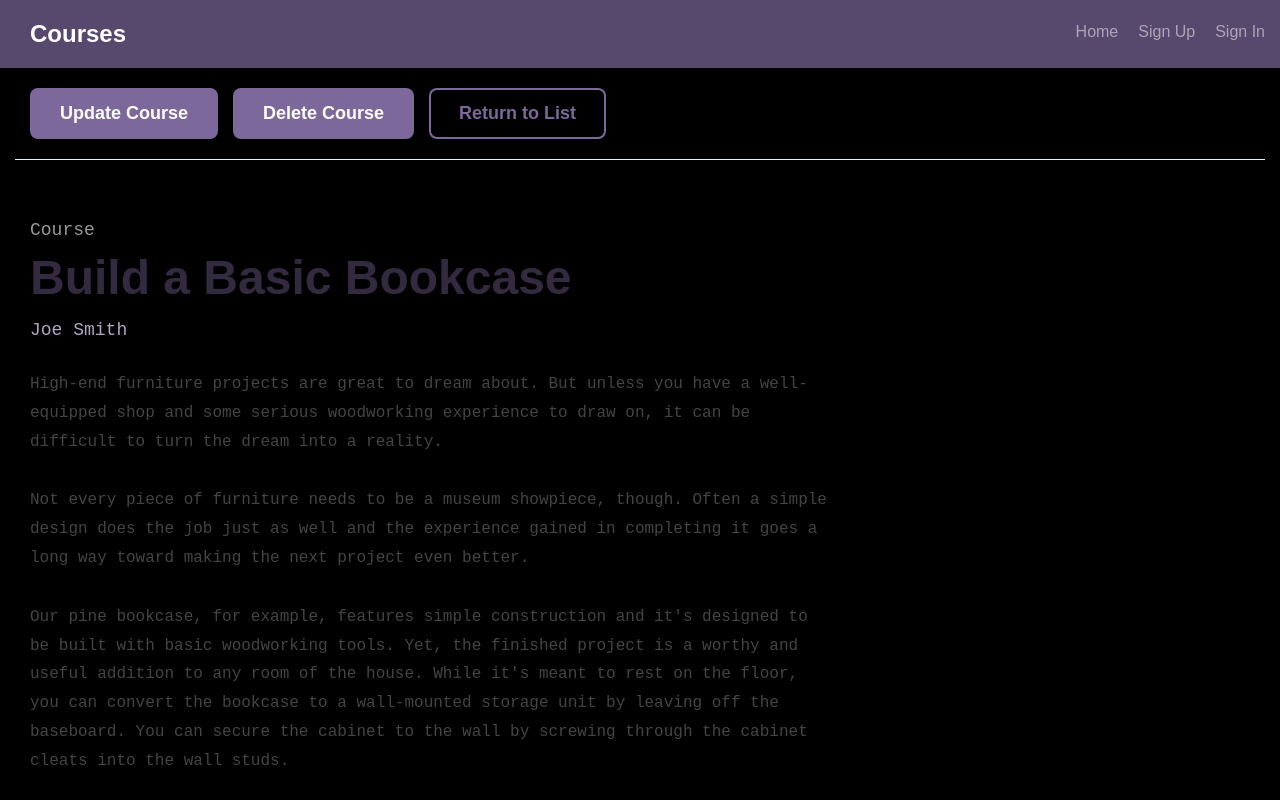
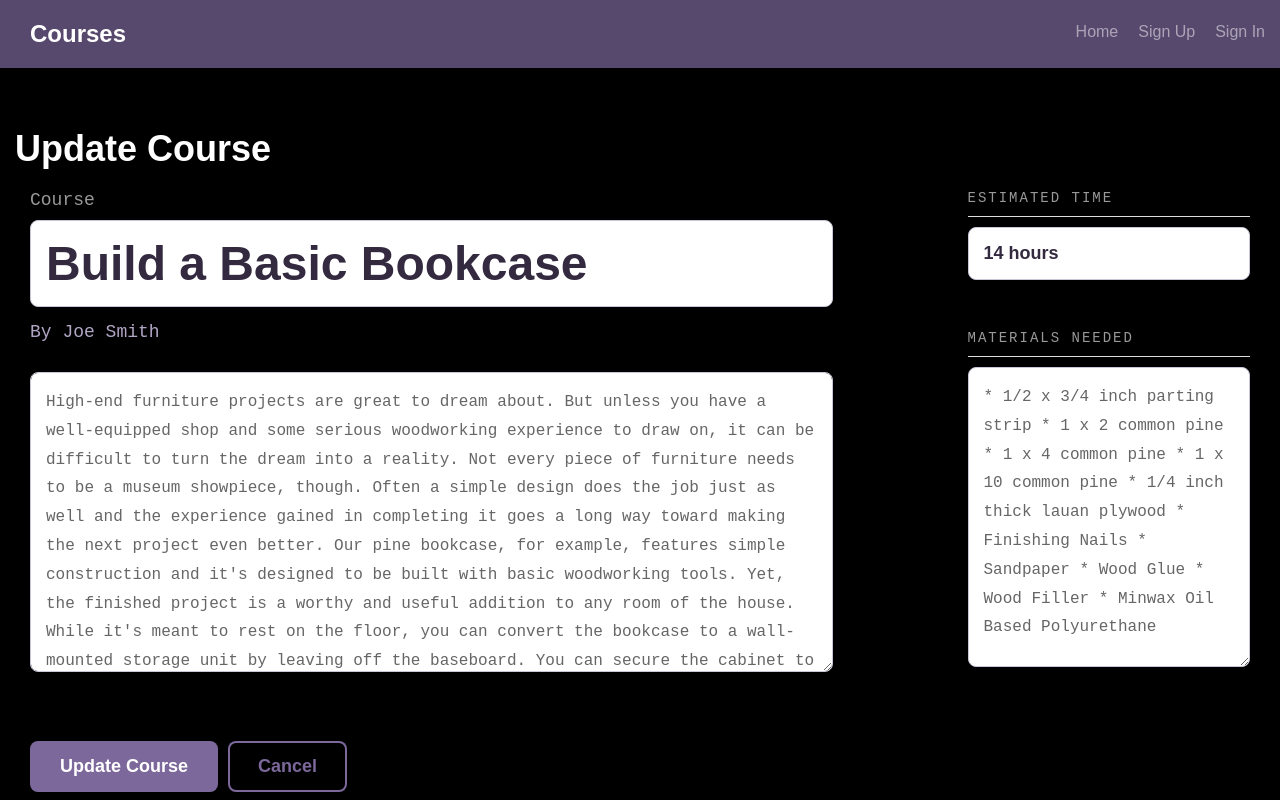
Before and after one commit to qbicar/Full-Stack-App-with-React-and-REST-API, a React (Create React App) app in the folder client/: page /1/update in a window 1280 px wide. Shown: the top 800 px of the page. Built offline with nearby package versions, Linux system fonts and the light colour scheme; the HTML template or start-up script is replaced by a standard one.

Commit message:
finsish components

```diff
--- a/client/src/App.js
+++ b/client/src/App.js
@@ -1,30 +1,35 @@
 import React, { Component } from 'react';
 import { BrowserRouter, Route, Switch } from 'react-router-dom';
-import UserSignUp from './components/UserSignUp'
-import CourseDetails from './components/CourseDetails'
+import UserSignUp from './components/UserSignUp';
+import UpdateCourse from './components/UpdateCourse';
+import CourseDetails from './components/CourseDetails';
+import Header from './components/Header';
+import Courses from './components/Courses';
+// import UserSignOut from './components/UserSignOut';
+import UserSignIn from './components/UserSignIn';
+import CreateCourse from './components/CreateCourse';
+
 import './styles/global.css';
 // import logo from './logo.svg';
 import './App.css';
-import Header from './components/Header';
-import Courses from './components/Courses';
 
 
 export default class App extends Component {
 
 
-render(){
+  render() {
     return (
 
       <div className="container">
-  <Header/>
+        <Header />
 
         <BrowserRouter>
           <Switch>
             <Route exact path="/" component={Courses} />
-      {/* <Route path="/create" component={CreateCourse} /> */}
-      {/* <Route path="/:id/update" component={UpdateCourse} /> */}
+            <Route path="/create" component={CreateCourse} />
+            <Route path="/:id/update" component={UpdateCourse} />
             <Route path="/:id" component={CourseDetails} />
-      {/* <Route path="/signin" component={UserSignIn} /> */}
+            <Route path="/signin" component={UserSignIn} />
             <Route path="/signup" component={UserSignUp} />
             {/* <Route path="/signout" component={UserSignOut} /> */}
           </Switch>
--- a/client/src/components/CourseDetails.js
+++ b/client/src/components/CourseDetails.js
@@ -5,7 +5,7 @@
   <div className="bounds">
     <div className="actions--bar">
       <div className="bounds">
-        <div className="grid-100"><span><a className="button" href="update-course.html">Update Course</a><a className="button" href="#">Delete Course</a></span><a
+        <div className="grid-100"><span><a className="button" href="/:id/update">Update Course</a><a className="button" href="#">Delete Course</a></span><a
           className="button button-secondary" href="/">Return to List</a></div>
       </div>
     </div>
@@ -26,32 +26,32 @@
         </div>
       </div>
     </div>
+    <div className="grid-25 grid-right">
+      <div className="course--stats">
+        <ul className="course--stats--list">
+          <li className="course--stats--list--item">
+          <h4>Estimated Time</h4>
+          <h3>14 hours</h3>
+        </li>
+          <li className="course--stats--list--item">
+          <h4>Materials Needed</h4>
+          <ul>
+            <li>1/2 x 3/4 inch parting strip</li>
+            <li>1 x 2 common pine</li>
+            <li>1 x 4 common pine</li>
+            <li>1 x 10 common pine</li>
+            <li>1/4 inch thick lauan plywood</li>
+            <li>Finishing Nails</li>
+            <li>Sandpaper</li>
+            <li>Wood Glue</li>
+            <li>Wood Filler</li>
+            <li>Minwax Oil Based Polyurethane</li>
+          </ul>
+        </li>
+      </ul>
+    </div>
   </div>
-  //   <div className="grid-25 grid-right">
-  //     <div className="course--stats">
-  //       <ul className="course--stats--list">
-  //         <li className="course--stats--list--item">
-  //         <h4>Estimated Time</h4>
-  //         <h3>14 hours</h3>
-  //       </li>
-  //         <li className="course--stats--list--item">
-  //         <h4>Materials Needed</h4>
-  //         <ul>
-  //           <li>1/2 x 3/4 inch parting strip</li>
-  //           <li>1 x 2 common pine</li>
-  //           <li>1 x 4 common pine</li>
-  //           <li>1 x 10 common pine</li>
-  //           <li>1/4 inch thick lauan plywood</li>
-  //           <li>Finishing Nails</li>
-  //           <li>Sandpaper</li>
-  //           <li>Wood Glue</li>
-  //           <li>Wood Filler</li>
-  //           <li>Minwax Oil Based Polyurethane</li>
-  //         </ul>
-  //       </li>
-  //     </ul>
-  //   </div>
-  // </div>
+  </div>
 )
 
 export default CourseDetails
--- a/client/src/components/Courses.js
+++ b/client/src/components/Courses.js
@@ -47,6 +47,7 @@
       <NotFound />
     )
     }
+
   }
 }
 
--- a/client/src/components/CreateCourse.js
+++ b/client/src/components/CreateCourse.js
@@ -0,0 +1,48 @@
+import React from 'react'
+
+const CreateCourse = () => (
+  <div className="bounds course--detail">
+    <h1>Create Course</h1>
+    <div>
+      <div>
+        <h2 className="validation--errors--label">Validation errors</h2>
+        <div className="validation-errors">
+          <ul>
+            <li>Please provide a value for "Title"</li>
+            <li>Please provide a value for "Description"</li>
+          </ul>
+        </div>
+      </div>
+      <form>
+        <div className="grid-66">
+          <div className="course--header">
+            <h4 className="course--label">Course</h4>
+            <div><input id="title" name="title" type="text" className="input-title course--title--input" placeholder="Course title..."
+              value="" /></div>
+              <p>By Joe Smith</p>
+            </div>
+          <div className="course--description">
+            <div><textarea id="description" name="description" className="" placeholder="Course description..."></textarea></div>
+            </div>
+          </div>
+        <div className="grid-25 grid-right">
+          <div className="course--stats">
+            <ul className="course--stats--list">
+              <li className="course--stats--list--item">
+                  <h4>Estimated Time</h4>
+                <div><input id="estimatedTime" name="estimatedTime" type="text" className="course--time--input"
+                    placeholder="Hours" value="" /></div>
+                  </li>
+              <li className="course--stats--list--item">
+                    <h4>Materials Needed</h4>
+                <div><textarea id="materialsNeeded" name="materialsNeeded" className="" placeholder="List materials..."></textarea></div>
+                  </li>
+                </ul>
+              </div>
+            </div>
+        <div className="grid-100 pad-bottom"><button className="button" type="submit">Create Course</button><button className="button button-secondary" onclick="event.preventDefault(); location.href='index.html';">Cancel</button></div>
+          </form>
+        </div>
+      </div>
+)
+export default CreateCourse
--- a/client/src/components/Header.js
+++ b/client/src/components/Header.js
@@ -5,7 +5,7 @@
     <div className="bounds">
     <header>
       <h1 className="header--logo">Courses</h1>
-      <nav><a className="signin" href="/">Home</a><a className ="signup" href="/signup">Sign Up</a><a className="signin" href="sign-in.html">Sign In</a></nav>
+        <nav><a className="home" href="/">Home</a><a className="signup" href="/signup">Sign Up</a><a className="signin" href="/signin">Sign In</a></nav>
     </header>
 </div>
   </div>
--- a/client/src/components/UpdateCourse.js
+++ b/client/src/components/UpdateCourse.js
@@ -1,4 +1,61 @@
 import React from 'react'
 
 
-const UpdateCourse
+const UpdateCourse = () => (
+  <div className="bounds course--detail">
+    <h1>Update Course</h1>
+    <div>
+      <form>
+        <div className="grid-66">
+          <div className="course--header">
+            <h4 className="course--label">Course</h4>
+            <div><input id="title" name="title" type="text" class="input-title course--title--input" placeholder="Course title..."
+              value="Build a Basic Bookcase" /></div>
+              <p>By Joe Smith</p>
+            </div>
+          <div className="course--description">
+            <div><textarea id="description" name="description" className="" placeholder="Course description...">High-end furniture projects are great to dream about. But unless you have a well-equipped shop and some serious woodworking experience to draw on, it can be difficult to turn the dream into a reality.
+
+Not every piece of furniture needs to be a museum showpiece, though. Often a simple design does the job just as well and the experience gained in completing it goes a long way toward making the next project even better.
+
+Our pine bookcase, for example, features simple construction and it's designed to be built with basic woodworking tools. Yet, the finished project is a worthy and useful addition to any room of the house. While it's meant to rest on the floor, you can convert the bookcase to a wall-mounted storage unit by leaving off the baseboard. You can secure the cabinet to the wall by screwing through the cabinet cleats into the wall studs.
+
+We made the case out of materials available at most building-supply dealers and lumberyards, including 1/2 x 3/4-in. parting strip, 1 x 2, 1 x 4 and 1 x 10 common pine and 1/4-in.-thick lauan plywood. Assembly is quick and easy with glue and nails, and when you're done with construction you have the option of a painted or clear finish.
+
+As for basic tools, you'll need a portable circular saw, hammer, block plane, combination square, tape measure, metal rule, two clamps, nail set and putty knife. Other supplies include glue, nails, sandpaper, wood filler and varnish or paint and shellac.
+
+The specifications that follow will produce a bookcase with overall dimensions of 10 3/4 in. deep x 34 in. wide x 48 in. tall. While the depth of the case is directly tied to the 1 x 10 stock, you can vary the height, width and shelf spacing to suit your needs. Keep in mind, though, that extending the width of the cabinet may require the addition of central shelf supports.</textarea></div>
+            </div>
+          </div>
+          <div className="grid-25 grid-right">
+            <div className="course--stats">
+              <ul className="course--stats--list">
+                <li className="course--stats--list--item">
+                  <h4>Estimated Time</h4>
+                <div><input id="estimatedTime" name="estimatedTime" type="text" className="course--time--input"
+                    placeholder="Hours" value="14 hours" /></div>
+                  </li>
+              <li className="course--stats--list--item">
+                    <h4>Materials Needed</h4>
+                <div><textarea id="materialsNeeded" name="materialsNeeded" className="" placeholder="List materials...">* 1/2 x 3/4 inch parting strip
+* 1 x 2 common pine
+* 1 x 4 common pine
+* 1 x 10 common pine
+* 1/4 inch thick lauan plywood
+* Finishing Nails
+* Sandpaper
+* Wood Glue
+* Wood Filler
+* Minwax Oil Based Polyurethane
+</textarea></div>
+                  </li>
+                </ul>
+              </div>
+            </div>
+        <div className="grid-100 pad-bottom"><button className="button" type="submit">Update Course</button><button className="button button-secondary" onclick="event.preventDefault(); location.href='/:id';">Cancel</button></div>
+          </form>
+        </div>
+      </div>
+)
+
+export default UpdateCourse
--- a/client/src/components/UserSignIn.js
+++ b/client/src/components/UserSignIn.js
@@ -0,0 +1,21 @@
+import React from 'react'
+
+const UserSignIn = () => (
+  <div className="bounds">
+    <div className="grid-33 centered signin">
+      <h1>Sign In</h1>
+      <div>
+        <form>
+          <div><input id="emailAddress" name="emailAddress" type="text" className="" placeholder="Email Address" value="" /></div>
+          <div><input id="password" name="password" type="password" className="" placeholder="Password" value="" /></div>
+          <div className="grid-100 pad-bottom"><button className="button" type="submit">Sign In</button><button className="button button-secondary" onclick="event.preventDefault(); location.href='index.html';">Cancel</button></div>
+        </form>
+      </div>
+      <p>&nbsp;</p>
+      <p>Don't have a user account? <a href="/signup">Click here</a> to sign up!</p>
+    </div>
+  </div>
+)
+
+
+export default UserSignIn
--- a/client/src/components/UserSignOut.js
+++ b/client/src/components/UserSignOut.js
@@ -3,7 +3,6 @@
 
 export default ({context}) => {
   context.actions.signOut
-
   return(
     <Redirect to ='/' />
   )
--- a/client/src/components/UserSignUp.js
+++ b/client/src/components/UserSignUp.js
@@ -9,10 +9,10 @@
           <div><input id="firstName" name="firstName" type="text" className="" placeholder="First Name" value=""/></div>
             <div><input id="lastName" name="lastName" type="text" className="" placeholder="Last Name" value=""/></div>
               <div><input id="emailAddress" name="emailAddress" type="text" className="" placeholder="Email Address" value=""/></div>
-                <div><input id="password" name="password" type="password" class="" placeholder="Password" value=""/></div>
-    <div><input id="confirmPassword" name="confirmPassword" type="password" class="" placeholder="Confirm Password"
+          <div><input id="password" name="password" type="password" className="" placeholder="Password" value=""/></div>
+          <div><input id="confirmPassword" name="confirmPassword" type="password" className="" placeholder="Confirm Password"
     value=""/></div>
-                    <div class="grid-100 pad-bottom"><button class="button" type="submit">Sign Up</button><button class="button button-secondary" onclick="event.preventDefault(); location.href='index.html';">Cancel</button></div>
+          <div className="grid-100 pad-bottom"><button className="button" type="submit">Sign Up</button><button className="button button-secondary" onclick="event.preventDefault(); location.href='index.html';">Cancel</button></div>
 
     </form>
               </div>
--- a/client/src/styles/global.css
+++ b/client/src/styles/global.css
@@ -276,6 +276,7 @@
 
 /* line 57, ../sass/global.sass */
 h1 {
+  color: #fff;
   font-size: 36px;
   margin-bottom: 20px;
 }
@@ -294,6 +295,7 @@
 
 /* line 66, ../sass/global.sass */
 p {
+  color: #fff;
   font-family: "Cousine";
   margin-bottom: 30px;
 }
@@ -560,14 +562,17 @@
 }
 /* line 303, ../sass/global.sass */
 .course--stats--list > li {
+  color: #fff;
   margin-bottom: 50px;
 }
 /* line 305, ../sass/global.sass */
 .course--stats--list > li ul {
+  color:#fff;
   padding-left: 20px;
 }
 /* line 307, ../sass/global.sass */
 .course--stats--list > li li {
+  color:#fff;
   margin-bottom: 15px;
   list-style-type: circle;
 }
```
Lines whose indentation alone changed are shown as unchanged.
